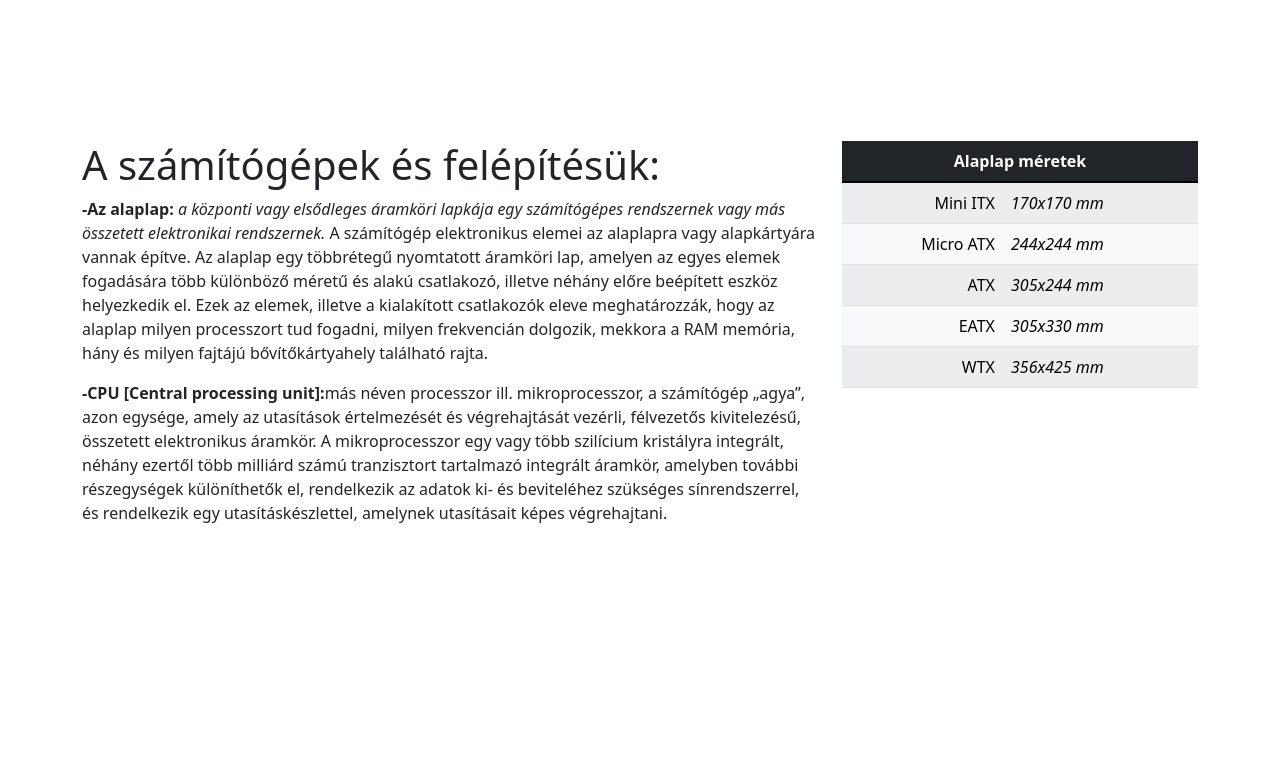
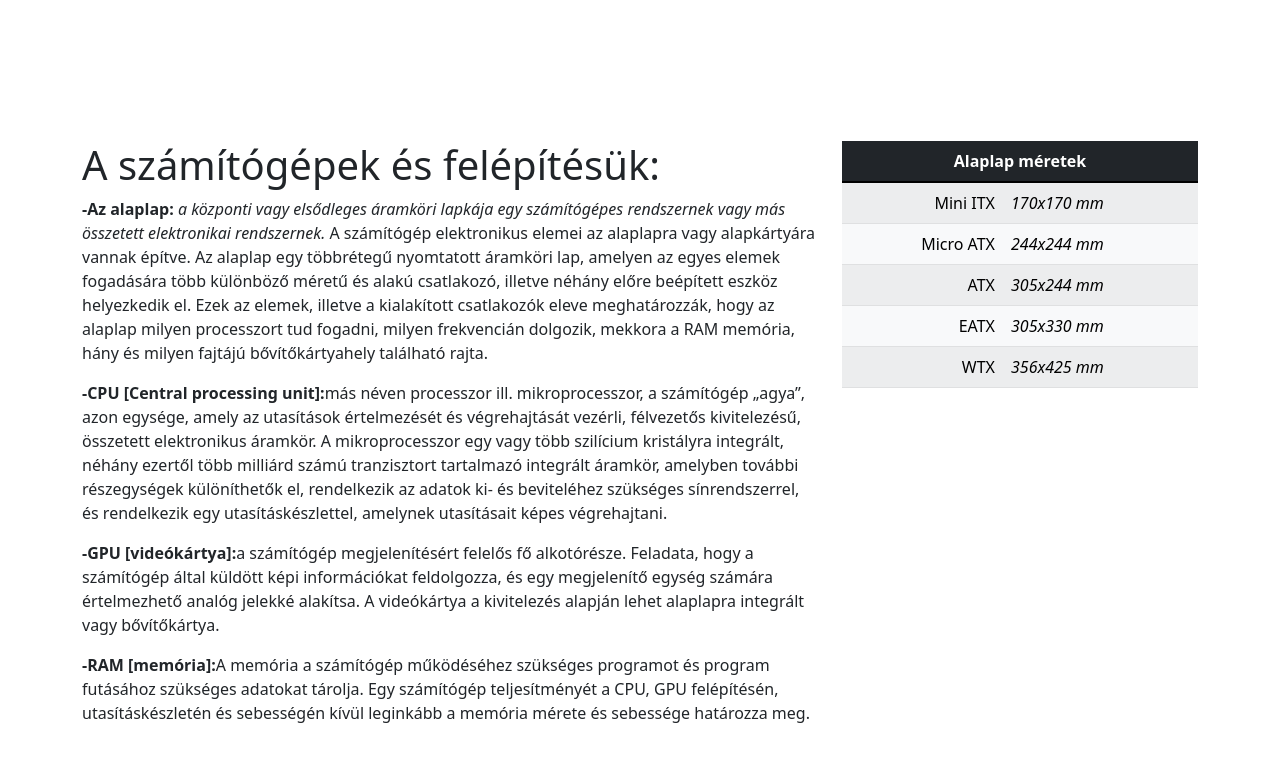
Before and after one commit to Bendi1005/bootstrap-project, a plain HTML site: page index.html in a window 1280 px wide. Shown: the part 856-1617 px from the top of the page. Before the commit the page ends 1445 px from the top, so only its background shows below. Drawn offline with nearby package versions, Linux system fonts and the light colour scheme.

Commit message:
egyéb szöveg hozzáadva

```diff
--- a/index.html
+++ b/index.html
@@ -45,7 +45,6 @@
             </button>
         </div>
 
-
         <section class="my-5" id="bevezető">
             <div class="row">
                 <div class="col-lg-8">
@@ -63,6 +62,13 @@
                         áramkör, amelyben további részegységek különíthetők el, rendelkezik az adatok ki- és beviteléhez szükséges sínrendszerrel, és rendelkezik
                         egy utasításkészlettel, amelynek utasításait képes végrehajtani.
                         </p>
+                    <p><b>-GPU [videókártya]:</b>a számítógép megjelenítésért felelős fő alkotórésze. Feladata, hogy a számítógép által küldött képi
+                        információkat feldolgozza, és egy megjelenítő egység számára értelmezhető analóg jelekké alakítsa. A videókártya a kivitelezés
+                         alapján lehet alaplapra integrált vagy bővítőkártya.
+                    </p>
+                    <p><b>-RAM [memória]:</b>A memória a számítógép működéséhez szükséges programot és program futásához szükséges adatokat tárolja.
+                        Egy számítógép teljesítményét a CPU, GPU felépítésén, utasításkészletén és sebességén kívül leginkább a memória mérete és sebessége határozza meg.
+                    </p>
 
                 </div>
                 <div class="col-lg-4">
```
